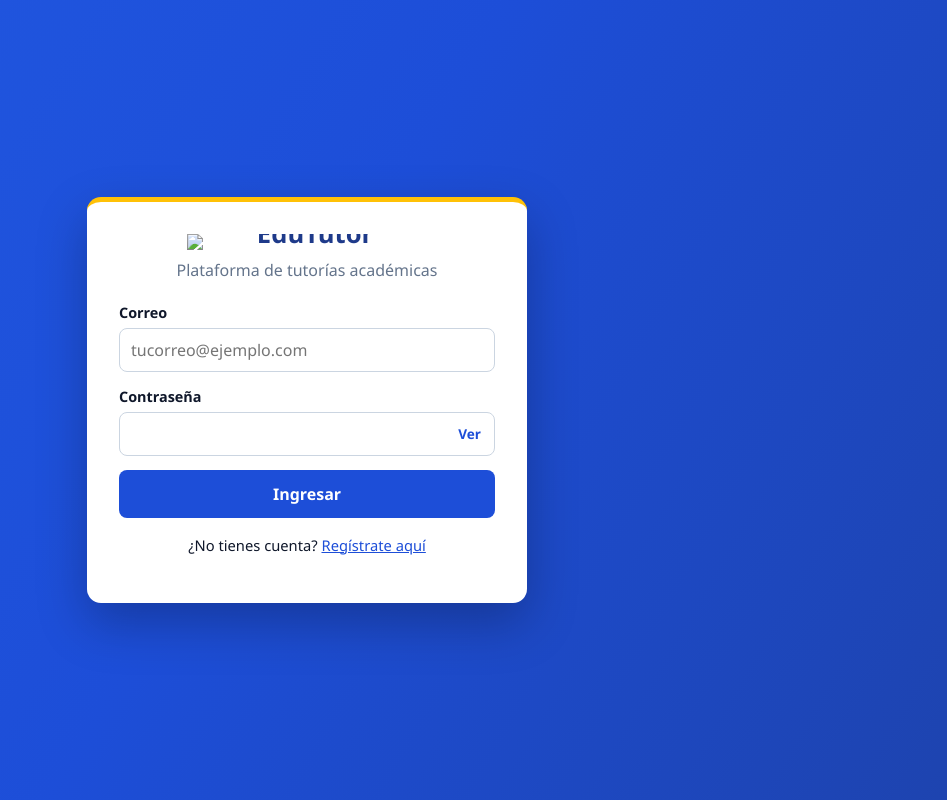
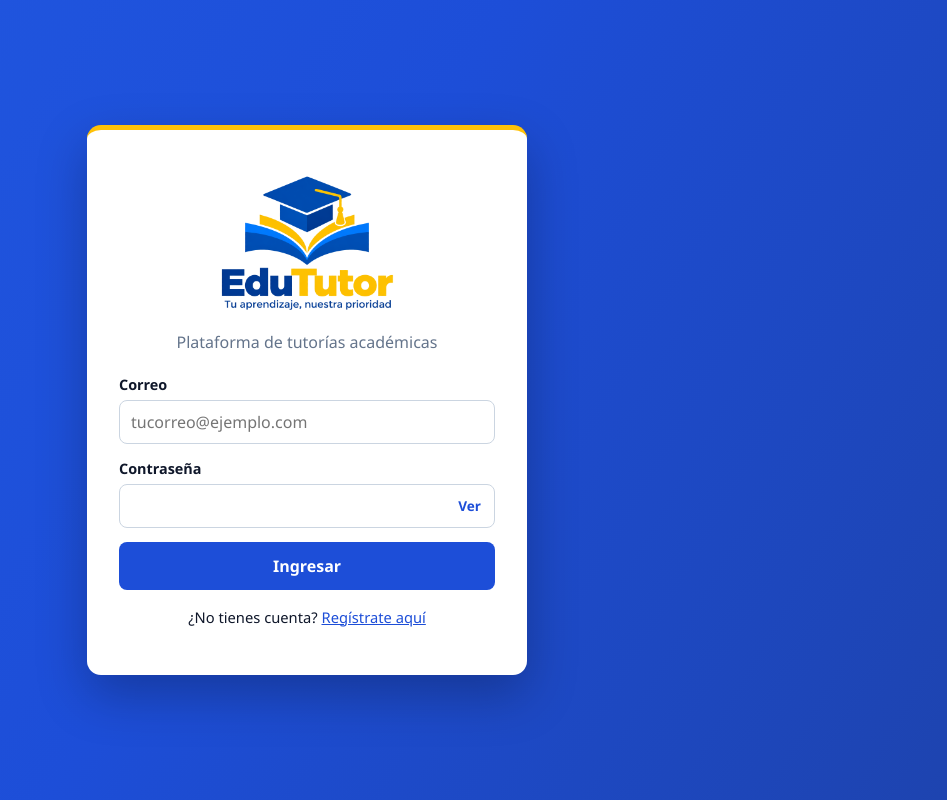
Before and after one commit to D4riel-V/edututor, a website: page public/index.html in a window 1280 px wide. Shown: the whole page, without its empty margins (333-1280 px from the left). Drawn offline with Linux system fonts and the light colour scheme; no server answers.

Commit message:
Update index.html

```diff
--- a/public/index.html
+++ b/public/index.html
@@ -15,7 +15,8 @@
 <body>
   <div class="acceso">
     <div class="acceso-caja">
-      <h1 class="acceso-titulo"><img class="acceso-logo" src="logo-principal(1).png" alt="EduTutor" width="240"></h1>
+
+      <h1 class="acceso-titulo"><img class="acceso-logo" src="/img/logo-principal.png" alt="EduTutor" width="240"></h1>
       <p class="subtitulo">Plataforma de tutorías académicas</p>
 
       <div id="error" class="error-form" role="alert"></div>
```
